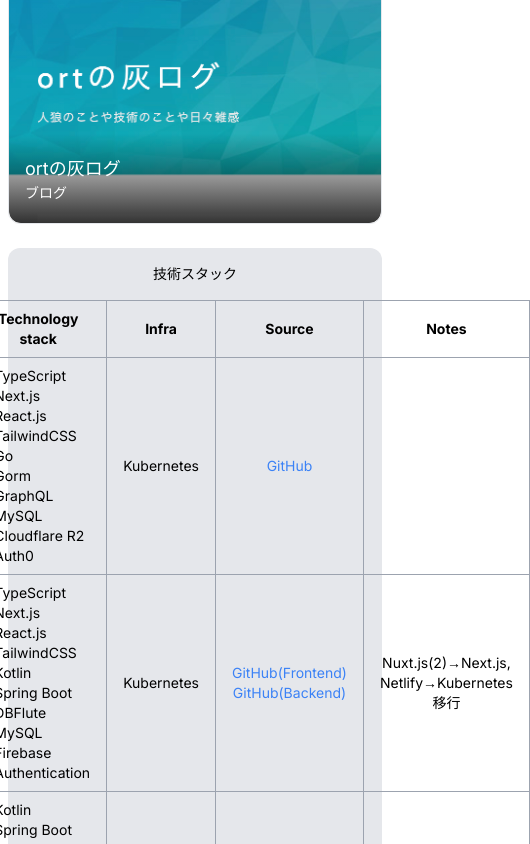
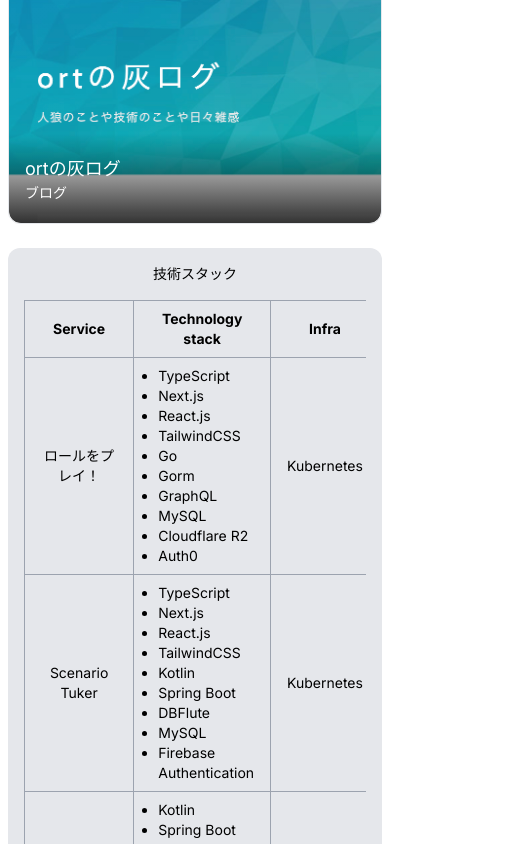
Before and after one commit to h-orito/wolfort, a Next.js app: page /profile/ in a window 390 px wide. Shown: the part 5125-5969 px from the top of the page, 530 px wide, since content can reach past the window. Built offline with nearby package versions, Linux system fonts and the light colour scheme.

Commit message:
md以下で表示が崩れる不具合修正

```diff
--- a/src/app/page.tsx
+++ b/src/app/page.tsx
@@ -178,8 +178,8 @@ export default function TopPage() {
       <div className='mt-6 w-full px-2 md:px-20 text-center'>
         <div className='bg-gray-200 rounded-xl p-4 leading-5'>
           技術スタック
-          <div className='mt-4 flex justify-center'>
-            <table className='table-auto border-collapse border border-gray-400 overflow-x-auto'>
+          <div className='mt-4 flex lg:justify-center overflow-x-auto'>
+            <table className='table-auto border-collapse border border-gray-400 '>
               <thead>
                 <tr>
                   <th className='px-4 py-2 border border-gray-400'>Service</th>
```
